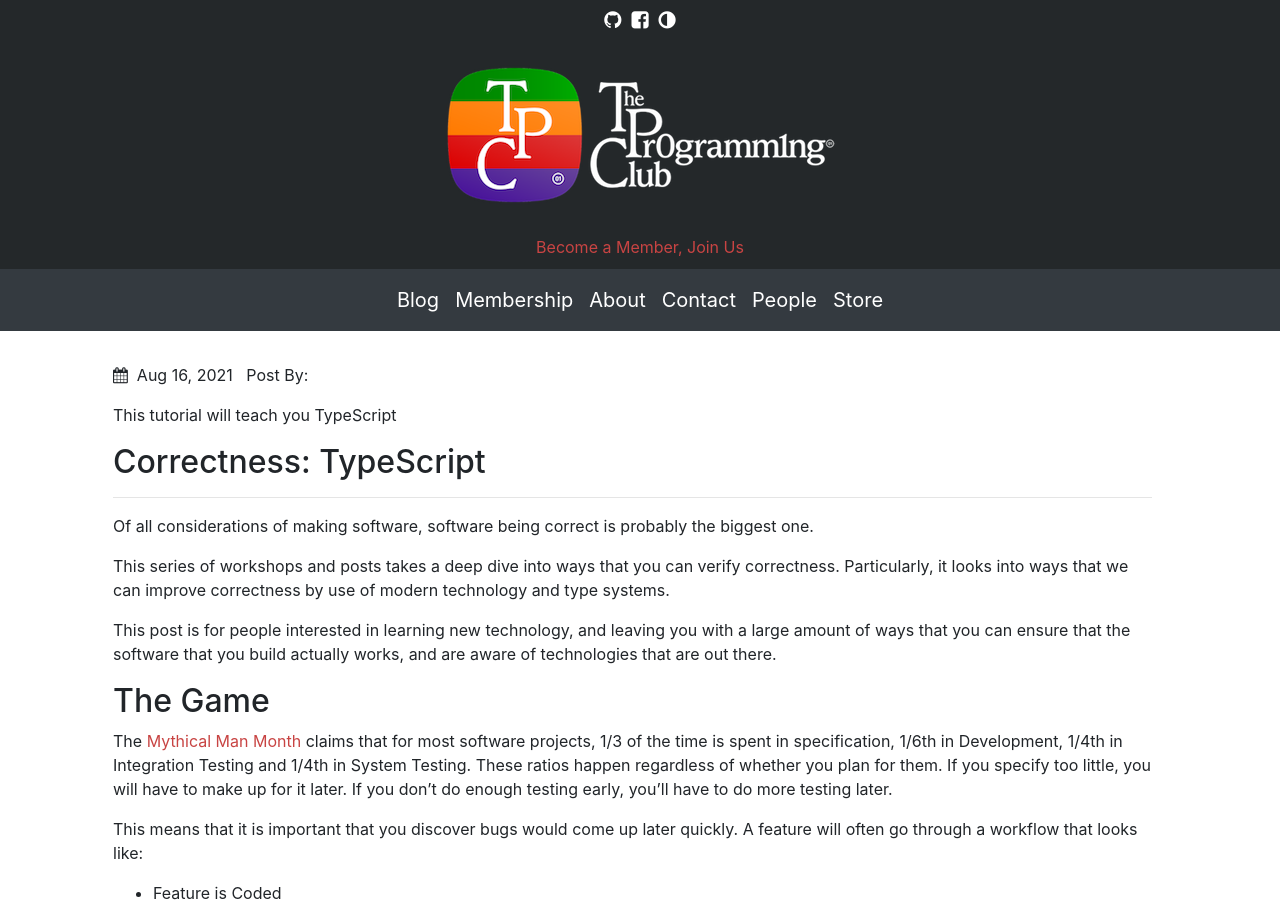
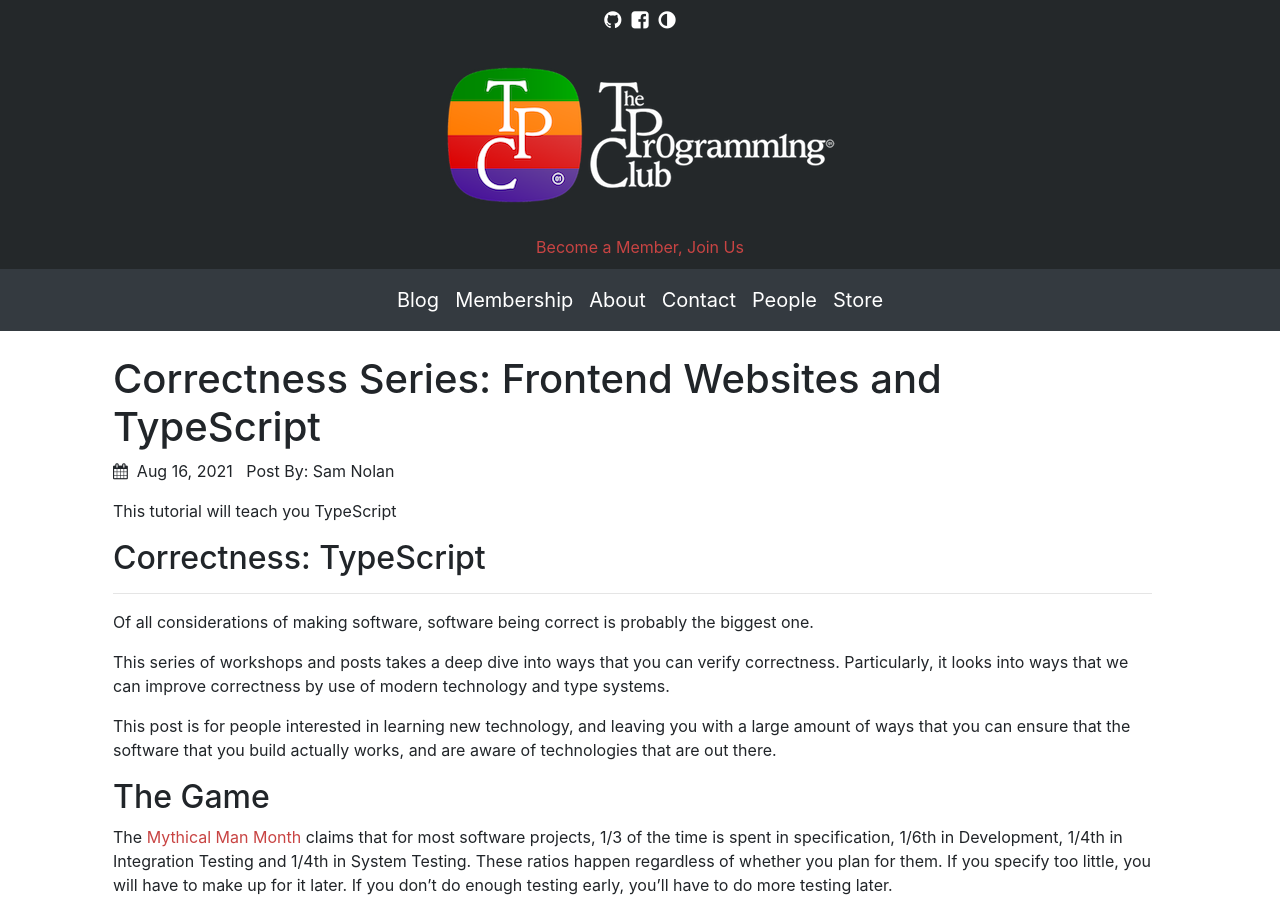
Before and after one commit to rmit-programming-club/rmit-programming-club.github.io, a Jekyll site: the page built from _posts/2021-08-16-Correctness-1.md, in a window 1280 px wide and 900 px high. Built offline with Jekyll 4.4.1, drawn with Linux system fonts in a browser that asks for light colours; nearby versions of some CDN libraries; our own code applies the rules of GitHub Pages for plain Markdown files.

Commit message:
Correctness Patch 3

```diff
--- a/_posts/2021-08-16-Correctness-1.md
+++ b/_posts/2021-08-16-Correctness-1.md
@@ -1,6 +1,6 @@
 ---
 layout: post
-title: Correctness Series: Frontend Websites and TypeScript
+title: "Correctness Series: Frontend Websites and TypeScript"
 author: Sam Nolan
 categories: [Workshop]
 ---
```
